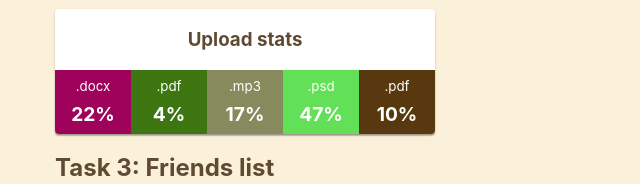
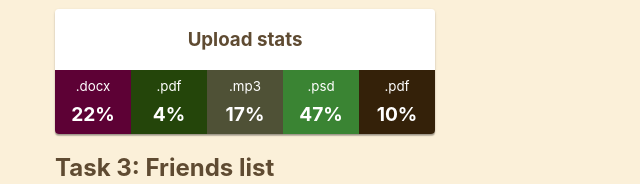
Before and after one commit to Nezvinskyi/goit-react-hw-01-components, a React (Create React App) app: page / in a window 1280 px wide. Shown: the part 557-741 px from the top of the page, without its empty margins (0-640 px from the left). Built offline with nearby package versions, Linux system fonts and the light colour scheme.

Commit message:
update randomColor function: darker background

```diff
--- a/src/components/Statistics/randomColor.js
+++ b/src/components/Statistics/randomColor.js
@@ -1,7 +1,10 @@
 const randomColor = () => {
-  return `rgb(${Math.round(Math.random() * 255)}, ${Math.round(
-    Math.random() * 255,
-  )}, ${Math.round(Math.random() * 255)})`;
+  // диапазон для контрастности - более темные цвета
+  const min = 0;
+  const max = 150;
+  return `rgb(${Math.round(Math.random() * (max - min) + min)}, ${Math.round(
+    Math.random() * (max - min) + min,
+  )}, ${Math.round(Math.random() * (max - min) + min)})`;
 };
 
 export default randomColor;
```
